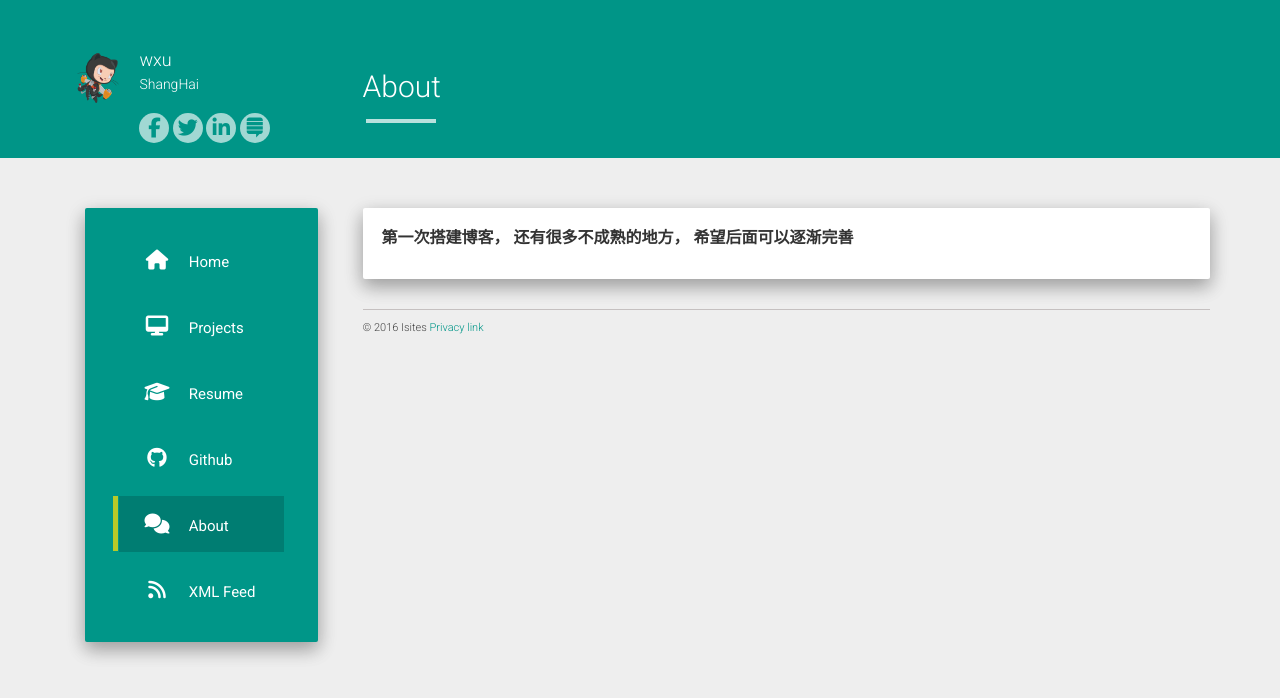
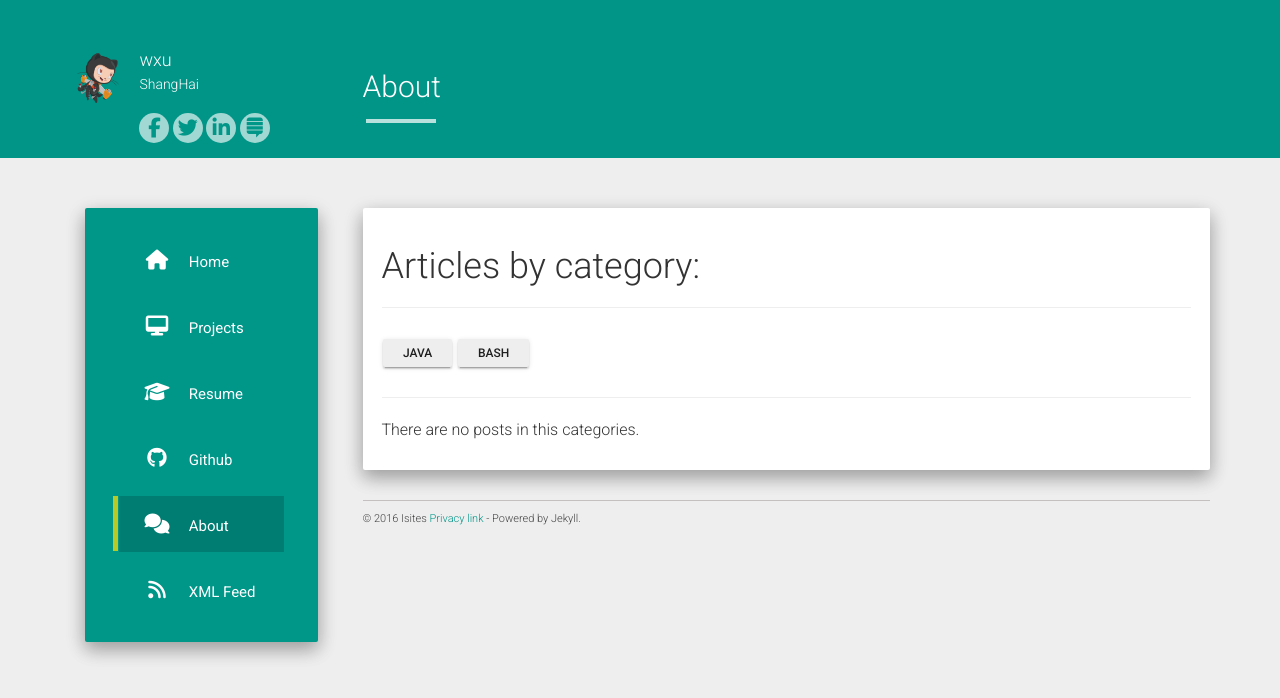
Before and after one commit to Isites/isites.github.io, a Jekyll site: the page built from about.md, in a window 1280 px wide. Shown: the top 698 px of the page. Built offline with Jekyll 4.4.1, drawn with Linux system fonts in a browser that asks for light colours; nearby versions of some CDN libraries.

Commit message:
修改footer文案， 并做一个测试

```diff
--- a/_includes/footer.html
+++ b/_includes/footer.html
@@ -1,5 +1,5 @@
 <footer>
-  © 2016 Isites <a href="#">Privacy link</a>
+  © 2016 Isites <a href="#">Privacy link</a> - Powered by Jekyll.
 </footer>
 <div align="center">
   <script async src="https://pagead2.googlesyndication.com/pagead/js/adsbygoogle.js"></script>
--- a/about.md
+++ b/about.md
@@ -1,5 +1,5 @@
 ---
-layout: page
+layout: posts_by_category
 title: About
 permalink: /about/
 ---
```
